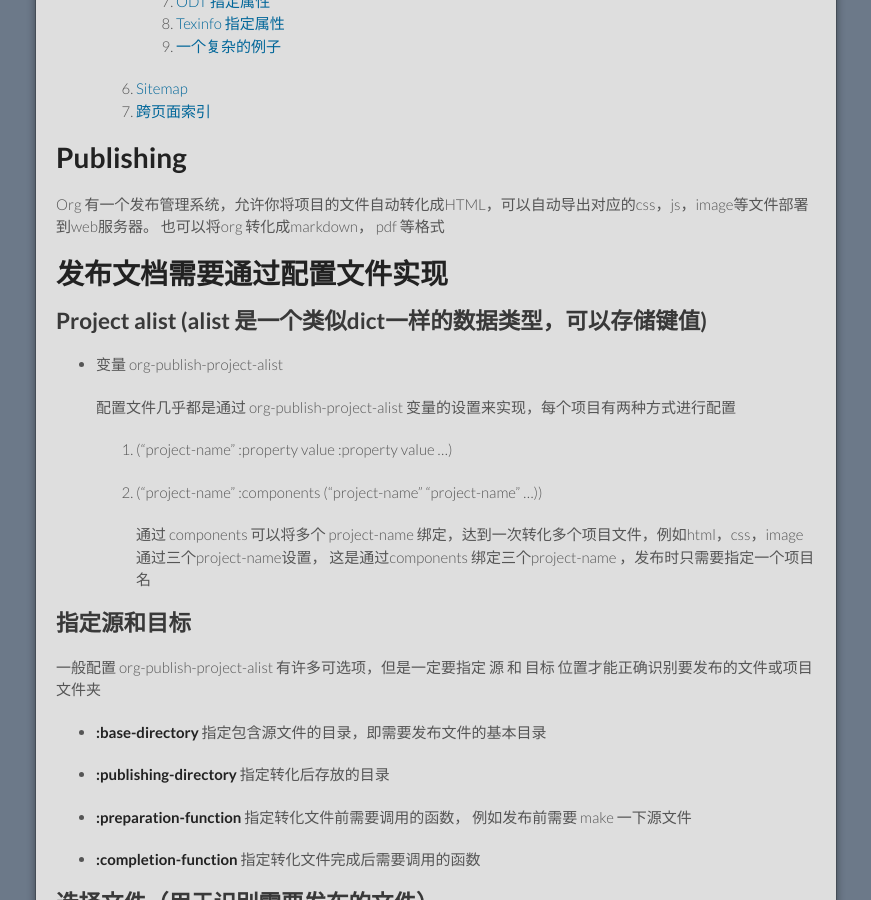
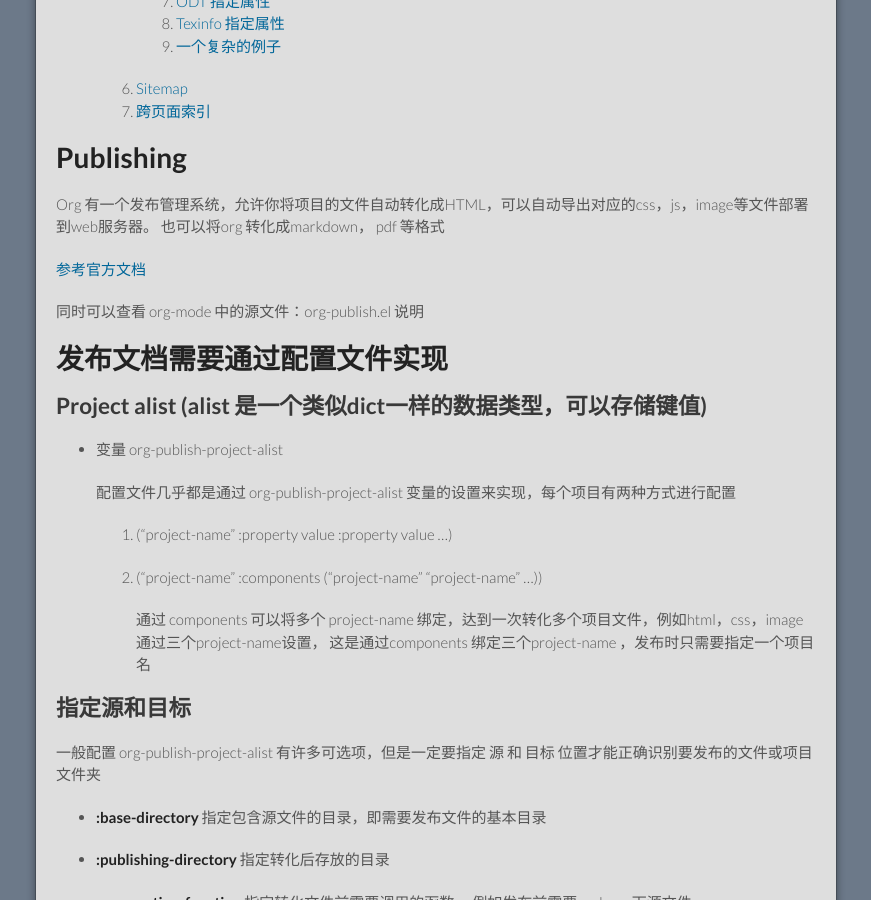
Before and after one commit to caizhiyuannn/caizhiyuannn.github.io, a Jekyll site: the page built from _posts/orgs/2018-10-13-orgmode-publishing.md, in a window 1280 px wide and 900 px high, scrolled down 540 px. Shown: the whole window, without its empty margins (204-1075 px from the left). Built offline with Jekyll 4.4.1, drawn with Linux system fonts in a browser that asks for light colours.

Commit message:
添加官网链接参考

```diff
--- a/_posts/orgs/2018-10-13-orgmode-publishing.md
+++ b/_posts/orgs/2018-10-13-orgmode-publishing.md
@@ -39,6 +39,10 @@ tags:
 
 Org 有一个发布管理系统，允许你将项目的文件自动转化成HTML，可以自动导出对应的css，js，image等文件部署到web服务器。
 也可以将org 转化成markdown， pdf 等格式
+
+[参考官方文档](https://orgmode.org/manual/Publishing.html#Publishing)
+
+同时可以查看 org-mode 中的源文件：org-publish.el 说明
 
 
 <a id="orge961b01"></a>
--- a/orgs/orgmode-publishing.org
+++ b/orgs/orgmode-publishing.org
@@ -21,6 +21,10 @@
 * Publishing
   Org 有一个发布管理系统，允许你将项目的文件自动转化成HTML，可以自动导出对应的css，js，image等文件部署到web服务器。
   也可以将org 转化成markdown， pdf 等格式
+
+  [[https://orgmode.org/manual/Publishing.html#Publishing][参考官方文档]]
+
+  同时可以查看 org-mode 中的源文件：org-publish.el 说明
 
 * 发布文档需要通过配置文件实现
 
```
